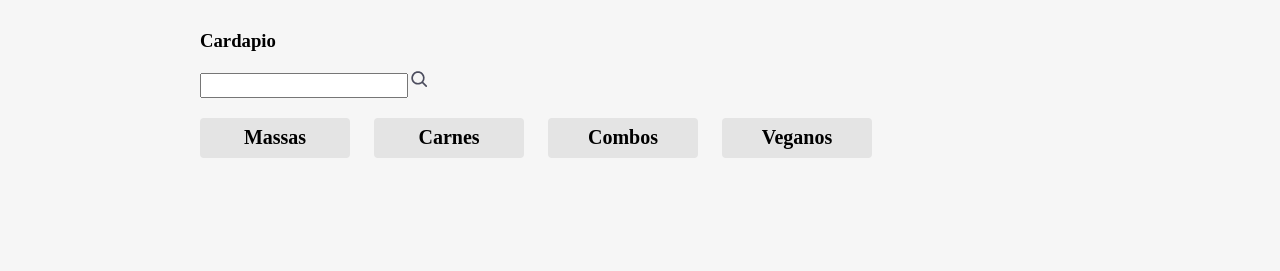
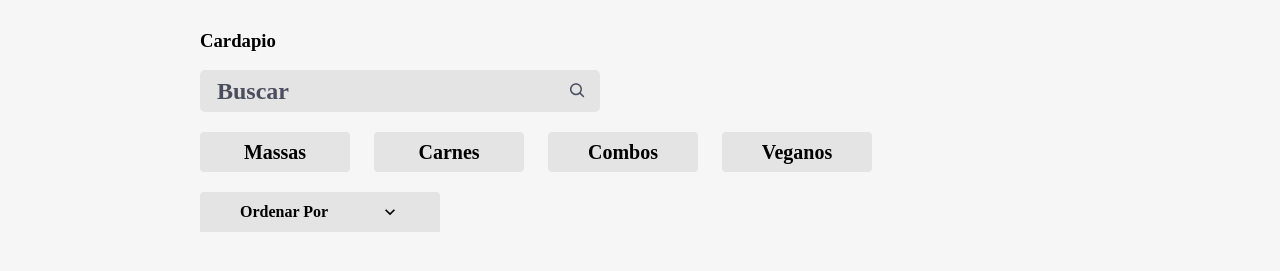
Before and after one commit to lucas648/Aluroni, a React (Create React App) app: page / in a window 1280 px wide. Shown: the part 447-718 px from the top of the page. Built offline with nearby package versions, Linux system fonts and the light colour scheme; a web font is replaced by a local one.

Commit message:
criando o componente ordenador

```diff
--- a/public/index.html
+++ b/public/index.html
@@ -2,16 +2,13 @@
 <html lang="en">
   <head>
     <meta charset="utf-8" />
-    <link rel="icon" href="%PUBLIC_URL%/favicon.ico" />
+    <link rel="icon" href="%PUBLIC_URL%/favicon.svg" />
     <meta name="viewport" content="width=device-width, initial-scale=1" />
     <meta name="theme-color" content="#000000" />
     <meta
       name="description"
       content="Web site created using create-react-app"
     />
-    <link rel="apple-touch-icon" href="%PUBLIC_URL%/logo192.png" />
-
-    <link rel="manifest" href="%PUBLIC_URL%/manifest.json" />
     <title>Lucaroni</title>
   </head>
   <body>
--- a/src/pages/cardapio/buscador/Buscador.module.scss
+++ b/src/pages/cardapio/buscador/Buscador.module.scss
@@ -1,58 +1,28 @@
 @import "styles/variaveis";
 @import "styles/breakpoints";
 
-.menu {
-  padding: 20px $padding-horizontal;
-  @media (max-width: $desktop_xsm) {
-    padding: 20px $padding-horizontal-mobile;
+.buscador {
+  align-items: center;
+  background-color: $grey;
+  border-radius: 5px;
+  display: flex;
+  gap: 18px;
+  height: 42px;
+  justify-content: space-between;
+  padding: 0 15px;
+  width: 400px;
+  @media (max-width: $mobile) {
+    width: 100%;
   }
-  @media (min-width: $desktop_xsm) and (max-width: $desktop_sm) {
-    padding: 20px $padding-horizontal-sm;
-  }
-  @media (min-width: $desktop_sm) and (max-width: $desktop_md) {
-    padding: 20px $padding-horizontal-md;
+  input {
+    background-color: $grey;
+    border: none;
+    font-size: 1.5rem;
+    font-weight: bold;
+    outline: none;
+    width: 100%;
+    &::placeholder {
+      color: #4c4d5e;
+    }
   }
 }
-
-.header {
-  align-items: center;
-  background-image: url("/assets/cardapio/header.png");
-  background-size: cover;
-  background-repeat: no-repeat;
-  display: flex;
-  height: 300px;
-  padding: 0px $padding-horizontal;
-  @media (max-width: $desktop_xsm) {
-    padding: 0px $padding-horizontal-mobile;
-  }
-  @media (min-width: $desktop_xsm) and (max-width: $desktop_sm) {
-    padding: 0px $padding-horizontal-sm;
-  }
-  @media (min-width: $desktop_sm) and (max-width: $desktop_md) {
-    padding: 0px $padding-horizontal-md;
-  }
-  &__text {
-    color: white;
-    font-size: 5rem;
-    min-width: 400px;
-    width: 40%;
-  }
-}
-
-.cardapio {
-  padding: 50px $padding-horizontal;
-  @media (max-width: $desktop_xsm) {
-    padding: 50px $padding-horizontal-mobile;
-  }
-  @media (min-width: $desktop_xsm) and (max-width: $desktop_sm) {
-    padding: 50px $padding-horizontal-sm;
-  }
-  @media (min-width: $desktop_sm) and (max-width: $desktop_md) {
-    padding: 50px $padding-horizontal-md;
-  }
-  &__titulo {
-    color: $dark;
-    font-size: 3rem;
-    margin-bottom: 30px;
-  }
-}
--- a/src/pages/cardapio/buscador/index.tsx
+++ b/src/pages/cardapio/buscador/index.tsx
@@ -1,26 +1,21 @@
-import React from "react"
+import React from "react";
+import styles from "./Buscador.module.scss";
+import { CgSearch } from "react-icons/cg";
 
-import BuscadorStyles from './Buscador.module.scss';
-import { CgSearch } from 'react-icons/cg'
-
-interface Props{
-  busca: string,
-  setBusca: React.Dispatch<React.SetStateAction<string>>
+interface Props {
+  busca: string;
+  setBusca: React.Dispatch<React.SetStateAction<string>>;
 }
 
-export default function Buscador({busca, setBusca}: Props){
-  return(
-    <div className={BuscadorStyles.buscador}>
+export default function Buscador({ busca, setBusca }: Props) {
+  return (
+    <div className={styles.buscador}>
       <input
         value={busca}
-        onChange={(evento)=>{
-            setBusca(evento.target.value)
-        }}
+        onChange={(evento) => setBusca(evento.target.value)}
+        placeholder="Buscar"
       />
-      <CgSearch
-        size={20}
-        color="#4c4d5e"
-      />
+      <CgSearch size={20} color="#4C4D5E" />
     </div>
-  )
+  );
 }
--- a/src/pages/cardapio/index.tsx
+++ b/src/pages/cardapio/index.tsx
@@ -3,10 +3,12 @@
 import Buscador from './buscador';
 import { useState } from 'react';
 import Filtros from './filtros';
+import Ordenador from './ordenador';
 
 export default function Cardapio(){
   const [busca, setBusca] = useState('');
   const [filtro, setFiltro] = useState<number | null>(null);
+  const [ordenador, setOrdenador] = useState("");
 
   return(
     <main>
@@ -26,6 +28,10 @@
             filtro={filtro}
             setFiltro={setFiltro}
           />
+          <Ordenador
+            ordenador={ordenador}
+            setOrdenador={setOrdenador}
+          />
         </div>
       </section>
     </main>
--- /dev/null
+++ b/src/pages/cardapio/ordenador/Ordenador.module.scss
@@ -0,0 +1,49 @@
+@import "styles/variaveis";
+
+.ordenador {
+  align-items: center;
+  background-color: $grey;
+  border: none;
+  border-top-left-radius: 4px;
+  border-top-right-radius: 4px;
+  display: flex;
+  font-size: 1rem;
+  font-weight: bold;
+  height: 40px;
+  justify-content: space-between;
+  min-width: 240px;
+  padding: 0 40px;
+  position: relative;
+  &--ativo {
+    background-color: $blue;
+    color: white;
+  }
+  &__options {
+    display: none;
+    position: absolute;
+    left: 0;
+    flex-direction: column;
+    top: 100%;
+    width: 100%;
+    &--ativo {
+      display: flex;
+    }
+  }
+  &__option {
+    align-items: center;
+    background-color: $grey;
+    border-top: 2px solid $light-grey;
+    box-sizing: border-box;
+    color: $black;
+    display: flex;
+    height: 40px;
+    justify-content: center;
+    width: inherit;
+    &:hover,
+    &--ativo {
+      background-color: $blue;
+      cursor: pointer;
+      color: white;
+    }
+  }
+}
--- /dev/null
+++ b/src/pages/cardapio/ordenador/index.tsx
@@ -0,0 +1,50 @@
+import React, { useState } from 'react';
+
+import OrdenadorStyles from './Ordenador.module.scss';
+import opcoes from './opcoes.json';
+
+import classNames from 'classnames';
+import { MdKeyboardArrowUp , MdKeyboardArrowDown} from 'react-icons/md';
+
+interface Props {
+  ordenador: string,
+  setOrdenador: React.Dispatch<React.SetStateAction<string>>
+}
+
+export default function Ordenador({ordenador, setOrdenador}: Props){
+
+  const [aberto, setAberto] = useState(false);
+  const nomeOrdenador = ordenador && opcoes.find(opcao=> opcao.value === ordenador)?.nome
+
+  return(
+    <button
+      className={ classNames({
+        [OrdenadorStyles.ordenador] : true,
+        [OrdenadorStyles['ordenador--ativo']] : ordenador !== ""
+      })}
+      onClick={()=> setAberto(!aberto)}
+      onBlur={()=> setAberto(false)}
+    >
+      <span>{nomeOrdenador || "Ordenar Por"}</span>
+      {aberto ? <MdKeyboardArrowUp size={20}/> : <MdKeyboardArrowDown size={20}/>}
+      <div
+        className={classNames({
+          [ OrdenadorStyles.ordenador__options]: true,
+          [OrdenadorStyles["ordenador__options--ativo"]] : aberto
+        })}
+      >
+        {
+          opcoes.map((opcao)=>(
+            <div
+              className={OrdenadorStyles.ordenador__option}
+              key={opcao.value}
+              onClick={()=> setOrdenador(opcao.value)}
+            >
+              {opcao.nome}
+            </div>
+          ))
+        }
+      </div>
+    </button>
+  )
+}
--- /dev/null
+++ b/src/pages/cardapio/ordenador/opcoes.json
@@ -0,0 +1,18 @@
+[
+    {
+      "nome": "",
+      "value": ""
+    },
+    {
+      "nome": "Porção",
+      "value": "porcao"
+    },
+    {
+      "nome": "Qtd. pessoas",
+      "value": "qtd_pessoas"
+    },
+    {
+      "nome": "Preço",
+      "value": "preco"
+    }
+  ]
```
Also changed, not shown: public/favicon.svg (added).
